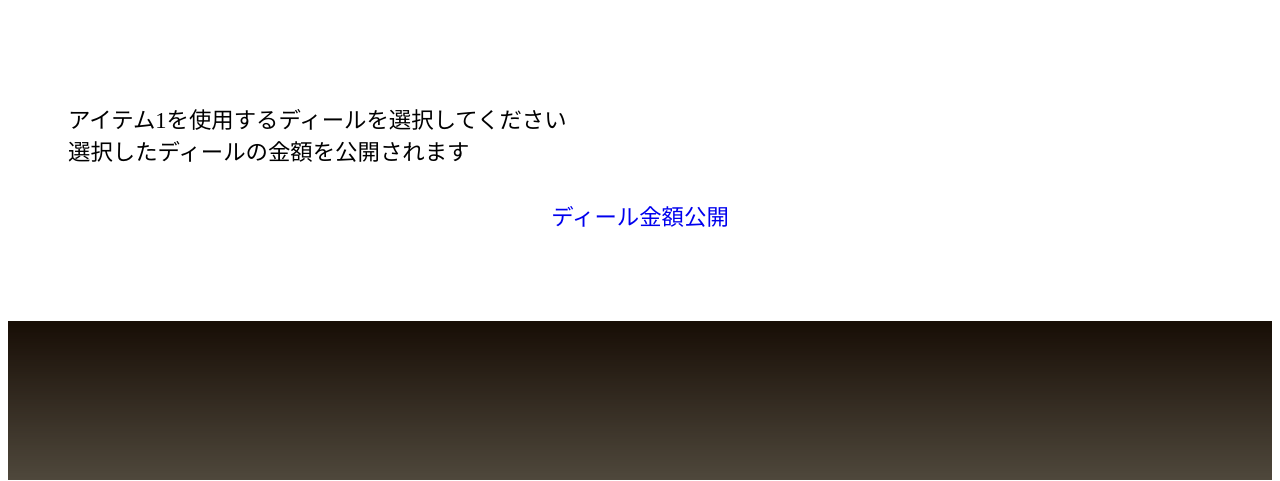
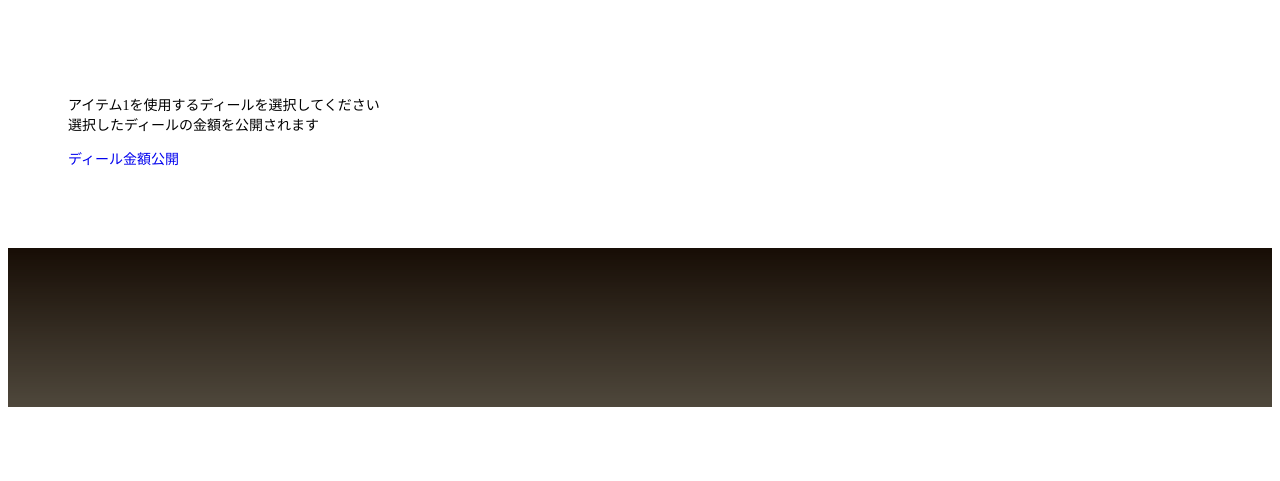
Before and after one commit to LXMC-oct-2017/October2017, a PHP site: page /item1.php in a window 1280 px wide. Shown: the part 165-646 px from the top of the page. Run offline with PHP 8.4, Linux system fonts and the light colour scheme.

Commit message:
resolve conflict

```diff
--- a/css/common.css
+++ b/css/common.css
@@ -1,16 +1,3 @@
-<<<<<<< 83a7f360424b8ece56e953193ab23891eaea951c
-div {
-  font-size: 20px;
-}
-
-.link {
-  width: 200px;
-  margin: 0 auto;
-  padding-top: 10px;
-  padding-bottom: 10px;
-  text-align: center;
-}
-=======
 html {
   font-size: 62.5%;
 }
@@ -59,4 +46,3 @@ input {
   padding-bottom: 80px;
   padding-left: 60px;
 }
->>>>>>> modify login.php design
```
